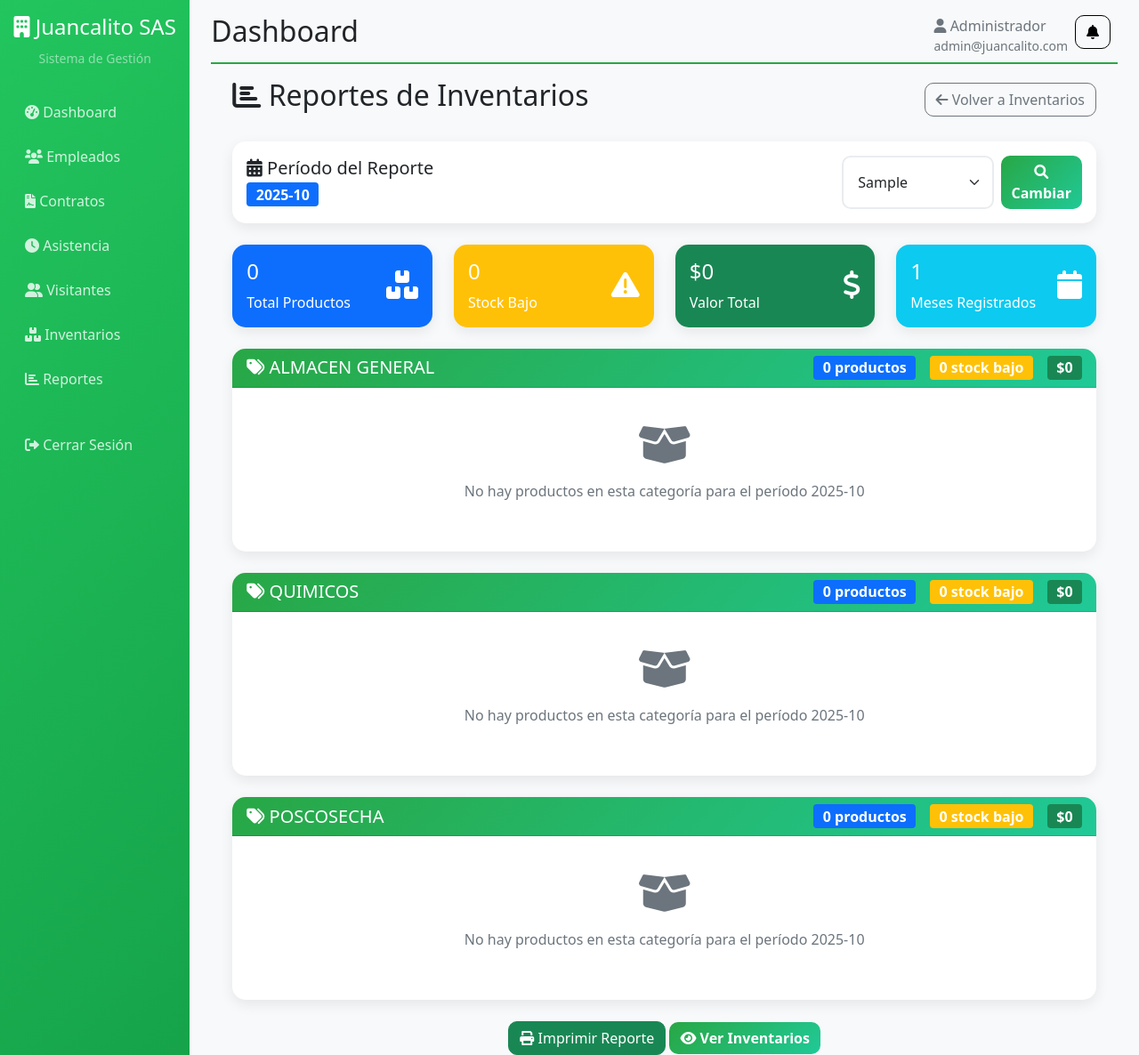
After one commit to serverminetest/Juancalito, a Flask app: page /inventarios/reportes in a window 1280 px wide. The commit adds this page. Shown: the whole page at 89% size. Run offline with Flask 3, Linux system fonts and the light colour scheme; a user stored in the database is signed in; tables that the repository leaves empty hold one stand-in row (values such as "Sample post"); some libraries are stand-ins or nearby versions.

Commit message:
Implementar sistema de reportes mensuales de inventarios - estadísticas por categoría, valores totales, productos con stock bajo

```diff
--- a/app.py
+++ b/app.py
@@ -3019,6 +3019,67 @@ def copiar_inventario_mes_anterior():
                          productos_actuales=productos_actuales,
                          productos_anteriores=productos_anteriores)
 
+@app.route('/inventarios/reportes')
+@login_required
+def reportes_inventarios():
+    """Generar reportes mensuales de inventarios"""
+    if not current_user.is_admin:
+        flash('Solo los administradores pueden generar reportes', 'error')
+        return redirect(url_for('inventarios'))
+
+    # Obtener período desde parámetros o usar el actual
+    periodo = request.args.get('periodo', get_periodo_actual())
+
+    # Validar formato del período
+    try:
+        datetime.strptime(periodo, '%Y-%m')
+    except ValueError:
+        periodo = get_periodo_actual()
+
+    # Obtener productos del período
+    productos = Producto.query.filter_by(periodo=periodo, activo=True).all()
+
+    # Estadísticas por categoría
+    categorias_fijas = ['ALMACEN GENERAL', 'QUIMICOS', 'POSCOSECHA']
+    stats_por_categoria = {}
+    total_valor = 0
+    total_productos = 0
+    productos_bajo_stock = 0
+
+    for categoria in categorias_fijas:
+        productos_cat = [p for p in productos if p.categoria == categoria]
+        cantidad_productos = len(productos_cat)
+        cantidad_bajo_stock = len([p for p in productos_cat if p.stock_actual <= p.stock_minimo])
+        valor_categoria = sum(p.stock_actual * p.precio_unitario for p in productos_cat)
+
+        stats_por_categoria[categoria] = {
+            'productos': productos_cat,
+            'total_productos': cantidad_productos,
+            'productos_bajo_stock': cantidad_bajo_stock,
+            'valor_total': valor_categoria,
+            'stock_total': sum(p.stock_actual for p in productos_cat)
+        }
+
+        total_valor += valor_categoria
+        total_productos += cantidad_productos
+        productos_bajo_stock += cantidad_bajo_stock
+
+    # Obtener períodos disponibles para el selector
+    try:
+        periodos_disponibles = db.session.query(Producto.periodo).distinct().order_by(Producto.periodo.desc()).all()
+        periodos_disponibles = [p[0] for p in periodos_disponibles if p[0] is not None]
+    except Exception as e:
+        print(f"⚠️ Error obteniendo períodos: {e}")
+        periodos_disponibles = [periodo]
+
+    return render_template('reportes_inventarios.html',
+                         periodo=periodo,
+                         periodos_disponibles=periodos_disponibles,
+                         stats_por_categoria=stats_por_categoria,
+                         total_productos=total_productos,
+                         total_valor=total_valor,
+                         productos_bajo_stock=productos_bajo_stock)
+
 @app.route('/migrate-inventory-monthly')
 @login_required
 def migrate_inventory_monthly():
--- a/templates/inventarios.html
+++ b/templates/inventarios.html
@@ -44,6 +44,9 @@
                             <button class="btn btn-outline-primary" onclick="cambiarPeriodo()">
                                 <i class="fas fa-search"></i> Cambiar
                             </button>
+                                <a href="{{ url_for('reportes_inventarios') }}" class="btn btn-outline-success" title="Ver reportes mensuales">
+                                    <i class="fas fa-chart-bar"></i> Reportes
+                                </a>
                                 <a href="{{ url_for('copiar_inventario_mes_anterior') }}" class="btn btn-outline-info" title="Copiar inventario del mes anterior">
                                     <i class="fas fa-copy"></i> Copiar Mes Anterior
                                 </a>
--- /dev/null
+++ b/templates/reportes_inventarios.html
@@ -0,0 +1,225 @@
+{% extends "base.html" %}
+
+{% block title %}Reportes de Inventarios{% endblock %}
+
+{% block content %}
+<div class="container-fluid">
+    <div class="row">
+        <div class="col-12">
+            <div class="d-flex justify-content-between align-items-center mb-4">
+                <h2><i class="fas fa-chart-bar"></i> Reportes de Inventarios</h2>
+                <a href="{{ url_for('inventarios') }}" class="btn btn-outline-secondary">
+                    <i class="fas fa-arrow-left"></i> Volver a Inventarios
+                </a>
+            </div>
+
+            <!-- Selector de Período -->
+            <div class="row mb-4">
+                <div class="col-12">
+                    <div class="card">
+                        <div class="card-body">
+                            <div class="d-flex flex-column flex-md-row justify-content-between align-items-center">
+                                <div class="mb-3 mb-md-0">
+                                    <h5 class="mb-1"><i class="fas fa-calendar-alt"></i> Período del Reporte</h5>
+                                    <span class="badge bg-primary fs-6">{{ periodo }}</span>
+                                </div>
+                                <div class="d-flex gap-2">
+                                    <select class="form-select" id="periodo-selector" style="min-width: 150px;">
+                                        {% for p in periodos_disponibles %}
+                                        <option value="{{ p }}" {% if p == periodo %}selected{% endif %}>
+                                            {{ p }}
+                                        </option>
+                                        {% endfor %}
+                                    </select>
+                                    <button class="btn btn-primary" onclick="cambiarPeriodo()">
+                                        <i class="fas fa-search"></i> Cambiar
+                                    </button>
+                                </div>
+                            </div>
+                        </div>
+                    </div>
+                </div>
+            </div>
+
+            <!-- Estadísticas Generales -->
+            <div class="row mb-4">
+                <div class="col-md-3">
+                    <div class="card bg-primary text-white">
+                        <div class="card-body">
+                            <div class="d-flex justify-content-between">
+                                <div>
+                                    <h4>{{ total_productos }}</h4>
+                                    <p class="mb-0">Total Productos</p>
+                                </div>
+                                <div class="align-self-center">
+                                    <i class="fas fa-boxes fa-2x"></i>
+                                </div>
+                            </div>
+                        </div>
+                    </div>
+                </div>
+
+                <div class="col-md-3">
+                    <div class="card bg-warning text-white">
+                        <div class="card-body">
+                            <div class="d-flex justify-content-between">
+                                <div>
+                                    <h4>{{ productos_bajo_stock }}</h4>
+                                    <p class="mb-0">Stock Bajo</p>
+                                </div>
+                                <div class="align-self-center">
+                                    <i class="fas fa-exclamation-triangle fa-2x"></i>
+                                </div>
+                            </div>
+                        </div>
+                    </div>
+                </div>
+
+                <div class="col-md-3">
+                    <div class="card bg-success text-white">
+                        <div class="card-body">
+                            <div class="d-flex justify-content-between">
+                                <div>
+                                    <h4>${{ "%.0f"|format(total_valor) }}</h4>
+                                    <p class="mb-0">Valor Total</p>
+                                </div>
+                                <div class="align-self-center">
+                                    <i class="fas fa-dollar-sign fa-2x"></i>
+                                </div>
+                            </div>
+                        </div>
+                    </div>
+                </div>
+
+                <div class="col-md-3">
+                    <div class="card bg-info text-white">
+                        <div class="card-body">
+                            <div class="d-flex justify-content-between">
+                                <div>
+                                    <h4>{{ periodos_disponibles|length }}</h4>
+                                    <p class="mb-0">Meses Registrados</p>
+                                </div>
+                                <div class="align-self-center">
+                                    <i class="fas fa-calendar fa-2x"></i>
+                                </div>
+                            </div>
+                        </div>
+                    </div>
+                </div>
+            </div>
+
+            <!-- Reportes por Categoría -->
+            {% for categoria, stats in stats_por_categoria.items() %}
+            <div class="card mb-4">
+                <div class="card-header d-flex justify-content-between align-items-center">
+                    <h5 class="mb-0">
+                        <i class="fas fa-tags"></i> {{ categoria }}
+                    </h5>
+                    <div class="d-flex gap-3">
+                        <span class="badge bg-primary fs-6">{{ stats.total_productos }} productos</span>
+                        <span class="badge bg-warning fs-6">{{ stats.productos_bajo_stock }} stock bajo</span>
+                        <span class="badge bg-success fs-6">${{ "%.0f"|format(stats.valor_total) }}</span>
+                    </div>
+                </div>
+                <div class="card-body">
+                    {% if stats.productos %}
+                    <div class="table-responsive">
+                        <table class="table table-striped table-hover">
+                            <thead>
+                                <tr>
+                                    <th>Código</th>
+                                    <th>Nombre</th>
+                                    <th>Stock Actual</th>
+                                    <th>Stock Mínimo</th>
+                                    <th>Precio Unitario</th>
+                                    <th>Valor Total</th>
+                                    <th>Estado</th>
+                                </tr>
+                            </thead>
+                            <tbody>
+                                {% for producto in stats.productos %}
+                                <tr>
+                                    <td><strong>{{ producto.codigo }}</strong></td>
+                                    <td>{{ producto.nombre }}</td>
+                                    <td>
+                                        <span class="badge bg-secondary">{{ producto.stock_actual }} {{ producto.unidad_medida }}</span>
+                                    </td>
+                                    <td>{{ producto.stock_minimo }} {{ producto.unidad_medida }}</td>
+                                    <td>${{ "%.2f"|format(producto.precio_unitario) }}</td>
+                                    <td><strong>${{ "%.2f"|format(producto.stock_actual * producto.precio_unitario) }}</strong></td>
+                                    <td>
+                                        {% if producto.stock_actual <= producto.stock_minimo %}
+                                        <span class="badge bg-danger">Stock Bajo</span>
+                                        {% elif producto.stock_actual <= producto.stock_minimo * 1.5 %}
+                                        <span class="badge bg-warning">Stock Medio</span>
+                                        {% else %}
+                                        <span class="badge bg-success">Stock Bueno</span>
+                                        {% endif %}
+                                    </td>
+                                </tr>
+                                {% endfor %}
+                            </tbody>
+                            <tfoot>
+                                <tr class="table-dark">
+                                    <th colspan="2">TOTAL {{ categoria }}</th>
+                                    <th>{{ stats.stock_total }} unidades</th>
+                                    <th>-</th>
+                                    <th>-</th>
+                                    <th><strong>${{ "%.2f"|format(stats.valor_total) }}</strong></th>
+                                    <th>{{ stats.productos_bajo_stock }} bajo stock</th>
+                                </tr>
+                            </tfoot>
+                        </table>
+                    </div>
+                    {% else %}
+                    <div class="text-center py-4">
+                        <i class="fas fa-box-open fa-3x text-muted mb-3"></i>
+                        <p class="text-muted">No hay productos en esta categoría para el período {{ periodo }}</p>
+                    </div>
+                    {% endif %}
+                </div>
+            </div>
+            {% endfor %}
+
+            <!-- Acciones -->
+            <div class="text-center mt-4">
+                <button class="btn btn-success" onclick="window.print()">
+                    <i class="fas fa-print"></i> Imprimir Reporte
+                </button>
+                <a href="{{ url_for('inventarios') }}" class="btn btn-primary">
+                    <i class="fas fa-eye"></i> Ver Inventarios
+                </a>
+            </div>
+        </div>
+    </div>
+</div>
+
+<script>
+function cambiarPeriodo() {
+    const periodo = document.getElementById('periodo-selector').value;
+    window.location.href = `{{ url_for('reportes_inventarios') }}?periodo=${periodo}`;
+}
+
+// Auto-refresh cada 5 minutos
+setTimeout(() => {
+    location.reload();
+}, 300000);
+</script>
+
+<style>
+@media print {
+    .btn, .card-header .d-flex:last-child {
+        display: none !important;
+    }
+
+    .card {
+        break-inside: avoid;
+        margin-bottom: 20px;
+    }
+
+    .table {
+        font-size: 12px;
+    }
+}
+</style>
+{% endblock %}
```
